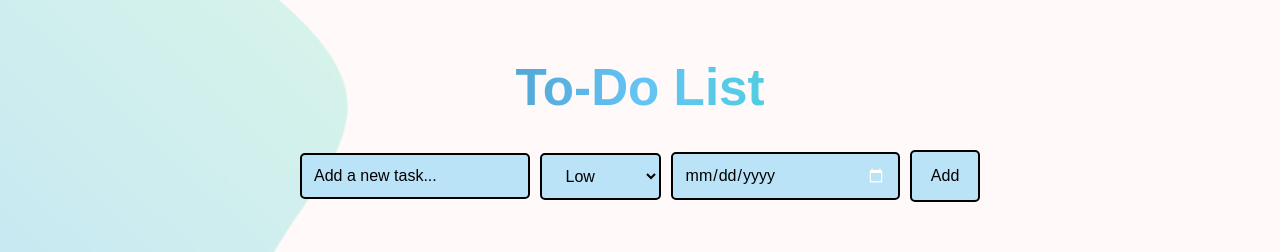
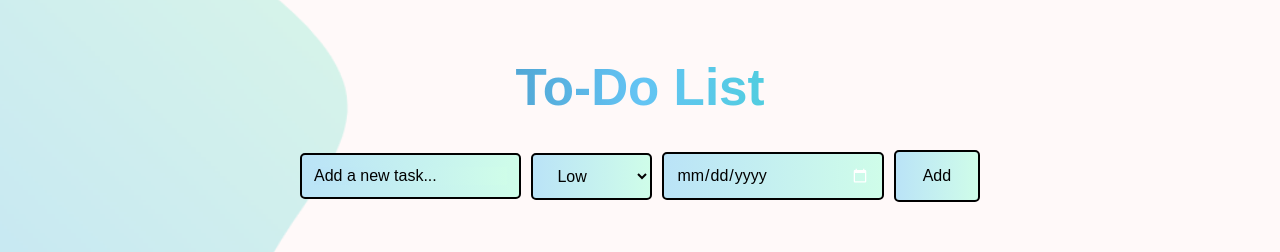
Before and after one commit to Hiru1003/todo_app, a React (Vite) app in the folder frontend/vite-project/: page / in a window 1280 px wide. Shown: the top 252 px of the page. Built offline with nearby package versions, Linux system fonts and the light colour scheme; no server answers.

Commit message:
bg: linear-gradient

```diff
--- a/frontend/vite-project/package.json
+++ b/frontend/vite-project/package.json
@@ -11,6 +11,7 @@
   },
   "dependencies": {
     "axios": "^1.7.2",
+    "flowbite": "^2.3.0",
     "react": "^18.3.1",
     "react-dom": "^18.3.1"
   },
--- a/frontend/vite-project/src/App.css
+++ b/frontend/vite-project/src/App.css
@@ -78,13 +78,13 @@ h1 {
   margin-right: 10px;
   box-sizing: border-box;
   font-size: medium;
-  background-color: #bae3f7;
+  background: linear-gradient(to right, #bae3f7, #cffde9);
   color: black;
 }
 
 .input-container input[type='text']::placeholder {
   color: black;
-  background-color: #bae3f7;
+  background: linear-gradient(to right, #bae3f7, #cffde9);
 }
 
 .input-container select {
@@ -94,7 +94,7 @@ h1 {
   border: 2px solid #000;
   margin-right: 10px;
   box-sizing: border-box;
-  background-color: #bae3f7;
+  background: linear-gradient(to right, #bae3f7, #cffde9);
   color: black;
 }
 .input-container input[type='date'] {
@@ -105,7 +105,7 @@ h1 {
   box-sizing: border-box;
   font-size: medium;
   margin-right: 10px;
-  background-color: #bae3f7;
+  background: linear-gradient(to right, #bae3f7, #cffde9);
   z-index: 1;
   color: black;
 }
@@ -115,20 +115,22 @@ input[type="date"]::-webkit-calendar-picker-indicator {
 
 .input-container button {
   padding: 15px;
-  width: 150px;
+  width: 210px;
   border: none;
   border-radius: 5px;
-  background-color: #bae3f7;
+  background: linear-gradient(to right, #bae3f7, #cffde9);
   border: 2px solid #000;
   color: black;
   cursor: pointer;
   z-index: 1;
   text-align: center;
+  transition:  0.3s ease;
 }
 
 .input-container button:hover {
-  background-color: #1b87b2;
+  background: linear-gradient(to right, #cffde9, #bae3f7);
 }
+
 
 .task-list-container {
   padding: 10% 5% 5%;
```
Also changed, not shown: 2 other files (tests, documents, lock files or other folders).
